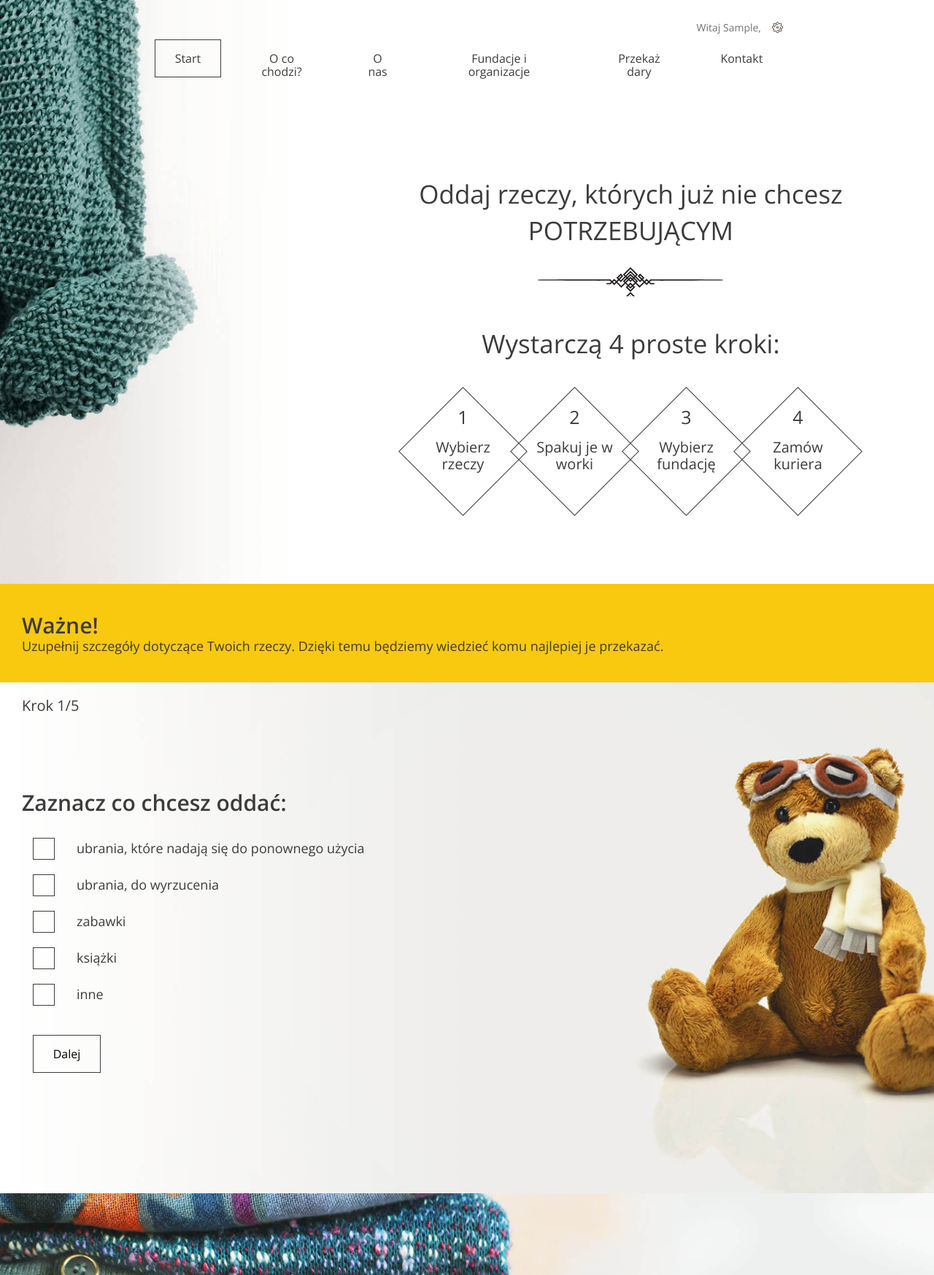
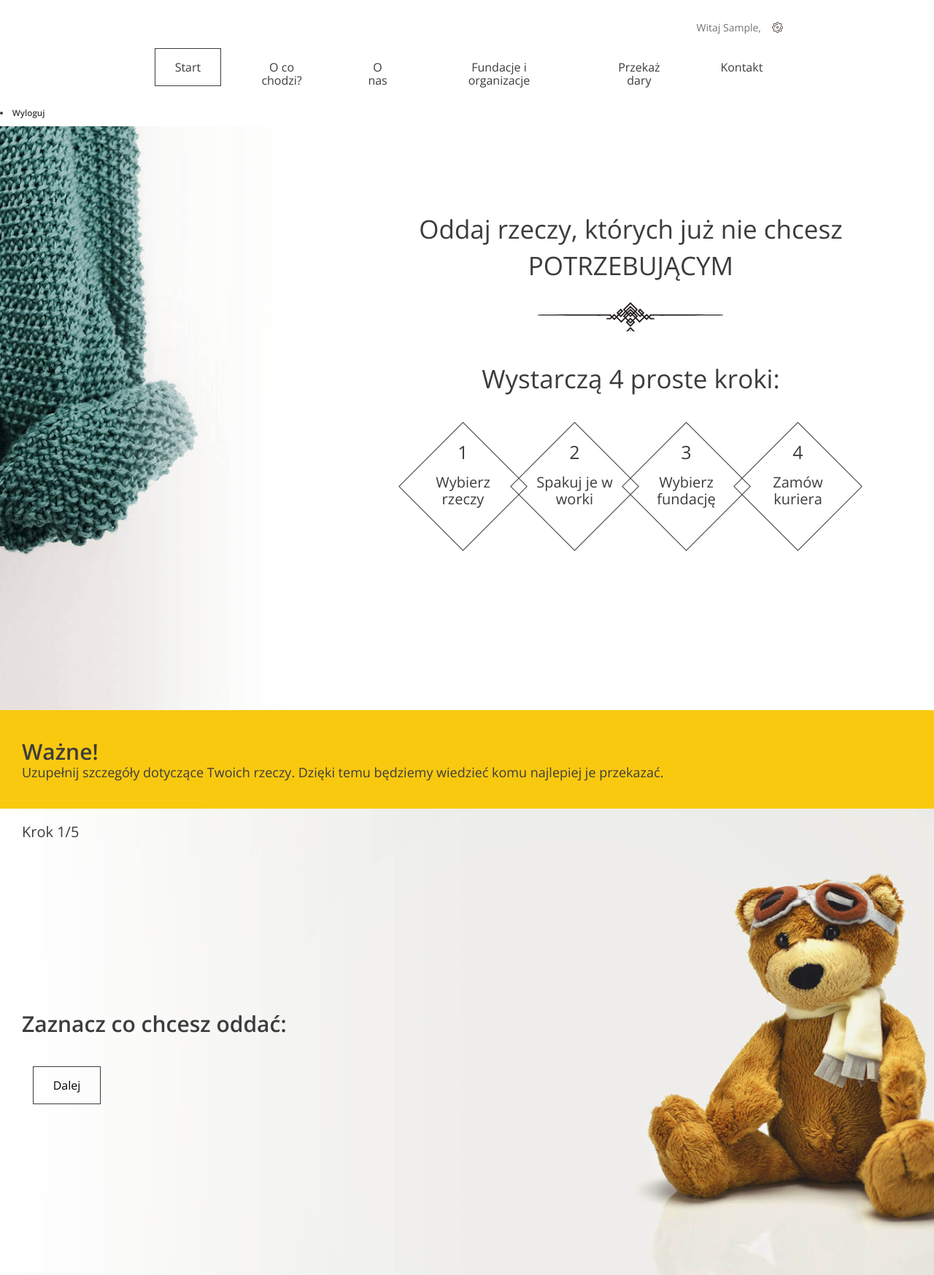
Before and after one commit to InesKunaszyk/ClothesFlow, a Django app: page /add_donation/ in a window 1280 px wide. Shown: the top 1747 px of the page at 73% size. Run offline with Django 3.2, Linux system fonts and the light colour scheme; the visitor is signed in with stand-in values (Sample User, id 1).

Commit message:
implement login , logout; adding a category in first step of donation form

```diff
--- a/ClothesFlow/ClothesFlow/urls.py
+++ b/ClothesFlow/ClothesFlow/urls.py
@@ -21,6 +21,7 @@
     AddDonationView,
     RegisterView,
     LoginView,
+    UserLogoutView,
     ConfirmationView,
 )
 
@@ -31,5 +32,6 @@
     path('add_donation/', AddDonationView.as_view(), name='add_donation'),
     path('register/', RegisterView.as_view(), name='register'),
     path('login/', LoginView.as_view(), name='login'),
+    path('logout/', UserLogoutView.as_view(), name='logout'),
     path('conf/', ConfirmationView.as_view(), name='conf'),
     ]
--- a/ClothesFlow/templates/base.html
+++ b/ClothesFlow/templates/base.html
@@ -10,39 +10,41 @@
     <link rel="stylesheet" href={% static "css/style.css" %}  />
   </head>
 <body>
+
+    <header>
+        <nav class="container container--70">
+        {% if user.is_authenticated %}
+            <ul class="nav--actions">
+              <li class="logged-user">
+                Witaj {{user.first_name}},
+                <ul class="dropdown">
+                  <li><a href="#">Profil</a></li>
+                  <li><a href="#">Ustawienia</a></li>
+                  <li><a href="{% url 'logout' %}">Wyloguj</a></li>
+                </ul>
+              </li>
+            </ul><br>
+            {% else %}
+            <ul>
+              <li><a href="{% url 'login' %}" class="btn btn--small btn--without-border">Zaloguj</a></li>
+              <li class="highlighted"><a href="{% url 'register' %}" class="btn btn--small btn--highlighted">Załóż konto</a></li>
+            </ul>
+            {% endif %}
+
+            <ul>
+              <li><a href="../#" class="btn btn--without-border active">Start</a></li>
+              <li><a href="../#steps" class="btn btn--without-border">O co chodzi?</a></li>
+              <li><a href="../#about-us" class="btn btn--without-border">O nas</a></li>
+              <li><a href="../#help" class="btn btn--without-border">Fundacje i organizacje</a></li>
+              <li><a href="{% url 'add_donation' %}" class="btn btn--without-border">Przekaż dary</a></li>
+              <li><a href="../#contact" class="btn btn--without-border">Kontakt</a></li>
+            </ul>
+        </nav>
+    </header>
+
+    <h3><li><a href="{% url 'logout' %}">Wyloguj</a></li></h3>
     {% block header %}
-<!--        <header>-->
-<!--        {% if user.is_authenticated %}-->
-<!--        <ul class="nav&#45;&#45;actions">-->
-<!--          <li class="logged-user">-->
-<!--            Witaj {{user.first_name}}-->
-<!--            <ul class="dropdown">-->
-<!--              <li><a href="#">Profil</a></li>-->
-<!--              <li><a href="#">Ustawienia</a></li>-->
-<!--              <li><a href="{% url 'landing_page' %}">Wyloguj</a></li>-->
-<!--            </ul>-->
-<!--          </li>-->
-<!--        </ul>-->
-<!--        {% else %}-->
-<!--        <ul class="nav&#45;&#45;actions">-->
-<!--          <li><a href="{% url 'login' %}" class="btn btn&#45;&#45;small btn&#45;&#45;without-border">Zaloguj</a></li>-->
-<!--          <li class="highlighted"><a href="{% url 'register' %}" class="btn btn&#45;&#45;small btn&#45;&#45;highlighted">Załóż konto</a></li>-->
-<!--        </ul>-->
-<!--        {% endif %}-->
-
-<!--        nav class="container container&#45;&#45;70">-->
-<!--        <ul>-->
-<!--          <li><a href="../#" class="btn btn&#45;&#45;without-border active">Start</a></li>-->
-<!--          <li><a href="../#steps" class="btn btn&#45;&#45;without-border">O co chodzi?</a></li>-->
-<!--          <li><a href="../#about-us" class="btn btn&#45;&#45;without-border">O nas</a></li>-->
-<!--          <li><a href="../#help" class="btn btn&#45;&#45;without-border">Fundacje i organizacje</a></li>-->
-<!--          <li><a href="#" class="btn btn&#45;&#45;without-border">Przekaż dary</a></li>-->
-<!--          <li><a href="../#contact" class="btn btn&#45;&#45;without-border">Kontakt</a></li>-->
-<!--        </ul>-->
-<!--      </nav>-->
-<!--        </header>-->
     {% endblock %}
-
 
     {% block content %}
     {% endblock %}
--- a/ClothesFlow/user/models.py
+++ b/ClothesFlow/user/models.py
@@ -29,8 +29,6 @@
 class Category(models.Model):
     name = models.CharField(max_length=64, blank=False)
 
-    def __str__(self):
-        return self.name
 
 INSTITUTION_CHOICES = (
     (1, 'FOUNDATION'),
--- a/ClothesFlow/user/templates/user/form.html
+++ b/ClothesFlow/user/templates/user/form.html
@@ -11,31 +11,30 @@
     <link rel="stylesheet" href={% static "css/style.css" %}  />
   </head>
   <body>
+
   {% block header %}
   <header class="header--form-page">
-      <nav class="container container--70">
-        {% if user.is_authenticated %}
-        <ul class="nav--actions">
-          <li class="logged-user">
-            Witaj {{user.first_name}},
-            <ul class="dropdown">
-              <li><a href="#">Profil</a></li>
-              <li><a href="#">Ustawienia</a></li>
-              <li><a href="#">Wyloguj</a></li>
-            </ul>
-          </li>
-        </ul>
-        {% endif %}
+<!--      <nav class="container container&#45;&#45;70">-->
+<!--        <ul class="nav&#45;&#45;actions">-->
+<!--          <li class="logged-user">-->
+<!--            Witaj Agata-->
+<!--            <ul class="dropdown">-->
+<!--              <li><a href="#">Profil</a></li>-->
+<!--              <li><a href="#">Ustawienia</a></li>-->
+<!--              <li><a href="#">Wyloguj</a></li>-->
+<!--            </ul>-->
+<!--          </li>-->
+<!--        </ul>-->
 
-        <ul>
-          <li><a href="../#" class="btn btn--without-border active">Start</a></li>
-          <li><a href="../#steps" class="btn btn--without-border">O co chodzi?</a></li>
-          <li><a href="../#about-us" class="btn btn--without-border">O nas</a></li>
-          <li><a href="../#help" class="btn btn--without-border">Fundacje i organizacje</a></li>
-          <li><a href="#" class="btn btn--without-border">Przekaż dary</a></li>
-          <li><a href="../#contact" class="btn btn--without-border">Kontakt</a></li>
-        </ul>
-      </nav>
+<!--        <ul>-->
+<!--          <li><a href="index.html" class="btn btn&#45;&#45;without-border active">Start</a></li>-->
+<!--          <li><a href="index.html#steps" class="btn btn&#45;&#45;without-border">O co chodzi?</a></li>-->
+<!--          <li><a href="index.html#about-us" class="btn btn&#45;&#45;without-border">O nas</a></li>-->
+<!--          <li><a href="index.html#help" class="btn btn&#45;&#45;without-border">Fundacje i organizacje</a></li>-->
+<!--          <li><a href="form.html" class="btn btn&#45;&#45;without-border">Przekaż dary</a></li>-->
+<!--          <li><a href="index.html#contact" class="btn btn&#45;&#45;without-border">Kontakt</a></li>-->
+<!--        </ul>-->
+<!--      </nav>-->
 
       <div class="slogan container container--90">
         <div class="slogan--item">
@@ -65,7 +64,7 @@
       </div>
     </header>
   {% endblock %}
-
+<!---->
   {% block content %}
     <section class="form--steps">
       <div class="form--steps-instructions">
@@ -95,6 +94,7 @@
           <div data-step="1" class="active">
             <h3>Zaznacz co chcesz oddać:</h3>
 
+{% for cat in categories %}
             <div class="form-group form-group--checkbox">
               <label>
                 <input
@@ -103,47 +103,10 @@
                   value="clothes-to-use"
                 />
                 <span class="checkbox"></span>
-                <span class="description"
-                  >ubrania, które nadają się do ponownego użycia</span
-                >
+                <span class="description" name="category_name" id="step1">{{cat.name}}</span>
               </label>
             </div>
-
-            <div class="form-group form-group--checkbox">
-              <label>
-                <input
-                  type="checkbox"
-                  name="categories"
-                  value="clothes-useless"
-                />
-                <span class="checkbox"></span>
-                <span class="description">ubrania, do wyrzucenia</span>
-              </label>
-            </div>
-
-            <div class="form-group form-group--checkbox">
-              <label>
-                <input type="checkbox" name="categories" value="toys" />
-                <span class="checkbox"></span>
-                <span class="description">zabawki</span>
-              </label>
-            </div>
-
-            <div class="form-group form-group--checkbox">
-              <label>
-                <input type="checkbox" name="categories" value="books" />
-                <span class="checkbox"></span>
-                <span class="description">książki</span>
-              </label>
-            </div>
-
-            <div class="form-group form-group--checkbox">
-              <label>
-                <input type="checkbox" name="categories" value="other" />
-                <span class="checkbox"></span>
-                <span class="description">inne</span>
-              </label>
-            </div>
+{% endfor %}
 
             <div class="form-group form-group--buttons">
               <button type="button" class="btn next-step">Dalej</button>
@@ -172,34 +135,20 @@
           <!-- STEP 4 -->
           <div data-step="3">
             <h3>Wybierz organizacje, której chcesz pomóc:</h3>
-
+{% for o in organizations %}
             <div class="form-group form-group--checkbox">
               <label>
                 <input type="radio" name="organization" value="old" />
                 <span class="checkbox radio"></span>
                 <span class="description">
-                  <div class="title">Fundacja “Bez domu”</div>
+                  <div class="title">{{o.name}}</div>
                   <div class="subtitle">
-                    Cel i misja: Pomoc dla osób nie posiadających miejsca
-                    zamieszkania
+                    {{o.description}}
                   </div>
                 </span>
               </label>
             </div>
-
-            <div class="form-group form-group--checkbox">
-              <label>
-                <input type="radio" name="organization" value="old" />
-                <span class="checkbox radio"></span>
-                <span class="description">
-                  <div class="title">Fundacja “Dla dzieci"</div>
-                  <div class="subtitle">
-                    Cel i misja: Pomoc osobom znajdującym się w trudnej sytuacji
-                    życiowej.
-                  </div>
-                </span>
-              </label>
-            </div>
+{% endfor %}
 
             <div class="form-group form-group--buttons">
               <button type="button" class="btn prev-step">Wstecz</button>
--- a/ClothesFlow/user/views.py
+++ b/ClothesFlow/user/views.py
@@ -1,17 +1,19 @@
 
 import random
 from django.contrib.auth import get_user_model, authenticate, login, logout
+from django.contrib.auth.mixins import LoginRequiredMixin
+from django.core.exceptions import ImproperlyConfigured
 
 from django.core.paginator import Paginator
 from django.db.models import Sum, Count
 from django.shortcuts import render, redirect
 from django.urls import reverse_lazy
 
-from django.views.generic import View, FormView
+from django.views.generic import View, CreateView, FormView
 
 from .forms import UserCreateForm, UserLoginForm
 
-from .models import Donation, Institution
+from .models import Donation, Institution, Category
 
 User = get_user_model()
 
@@ -37,11 +39,19 @@
                                                     })
 
 
-class AddDonationView(View):
+class AddDonationView(LoginRequiredMixin, View):
     template_name = 'user/form.html'
+    login_url = 'login'
+    permission_denied_message = 'Aby przekazać dary musisz być zalogowany.'
+    redirect_field_name = 'add_donation'
 
     def get(self, request, *args, **kwargs):
-        return render(request, self.template_name)
+        categories = Category.objects.all()
+        organizations = Institution.objects.all()
+
+        return render(request, self.template_name, {'categories': categories,
+                                                    'organizations': organizations,
+                                                    })
 
 
 class RegisterView(FormView):
@@ -79,6 +89,9 @@
         login(self.request, user)
         return super().form_valid(form)
 
+    def form_invalid(self, form):
+        return redirect('register')
+
 
 class UserLogoutView(View):
     def get(self, request, *args, **kwargs):
```
Also changed, not shown: ClothesFlow/user/static/js/app.js (+13 -0 lines), ClothesFlow/user/templates/user/form-confirmation.html (+19 -19 lines), ClothesFlow/user/templates/user/index.html (+17 -16 lines), ClothesFlow/user/templates/user/login.html (+14 -14 lines), ClothesFlow/user/templates/user/register.html (+14 -15 lines).
